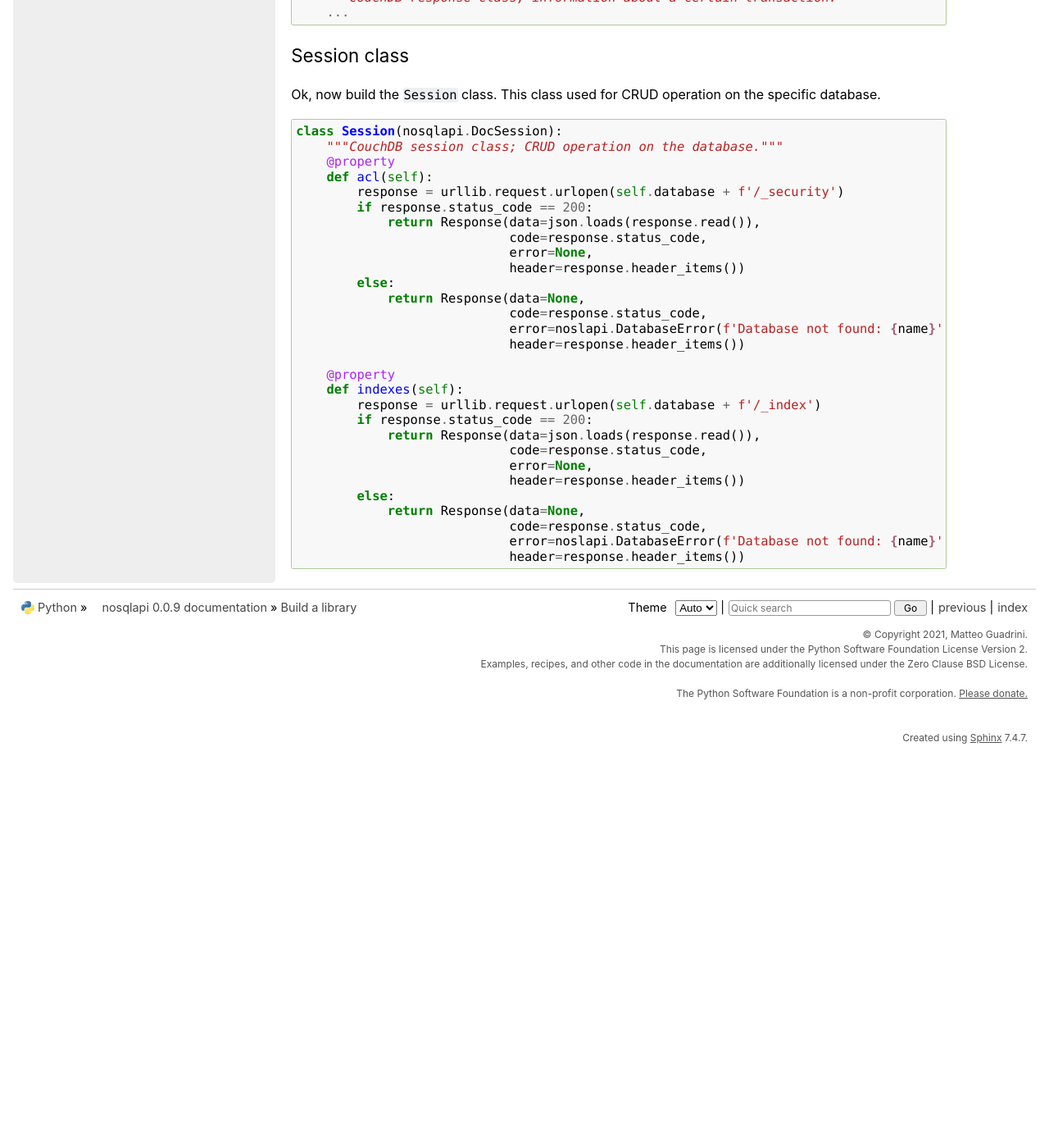
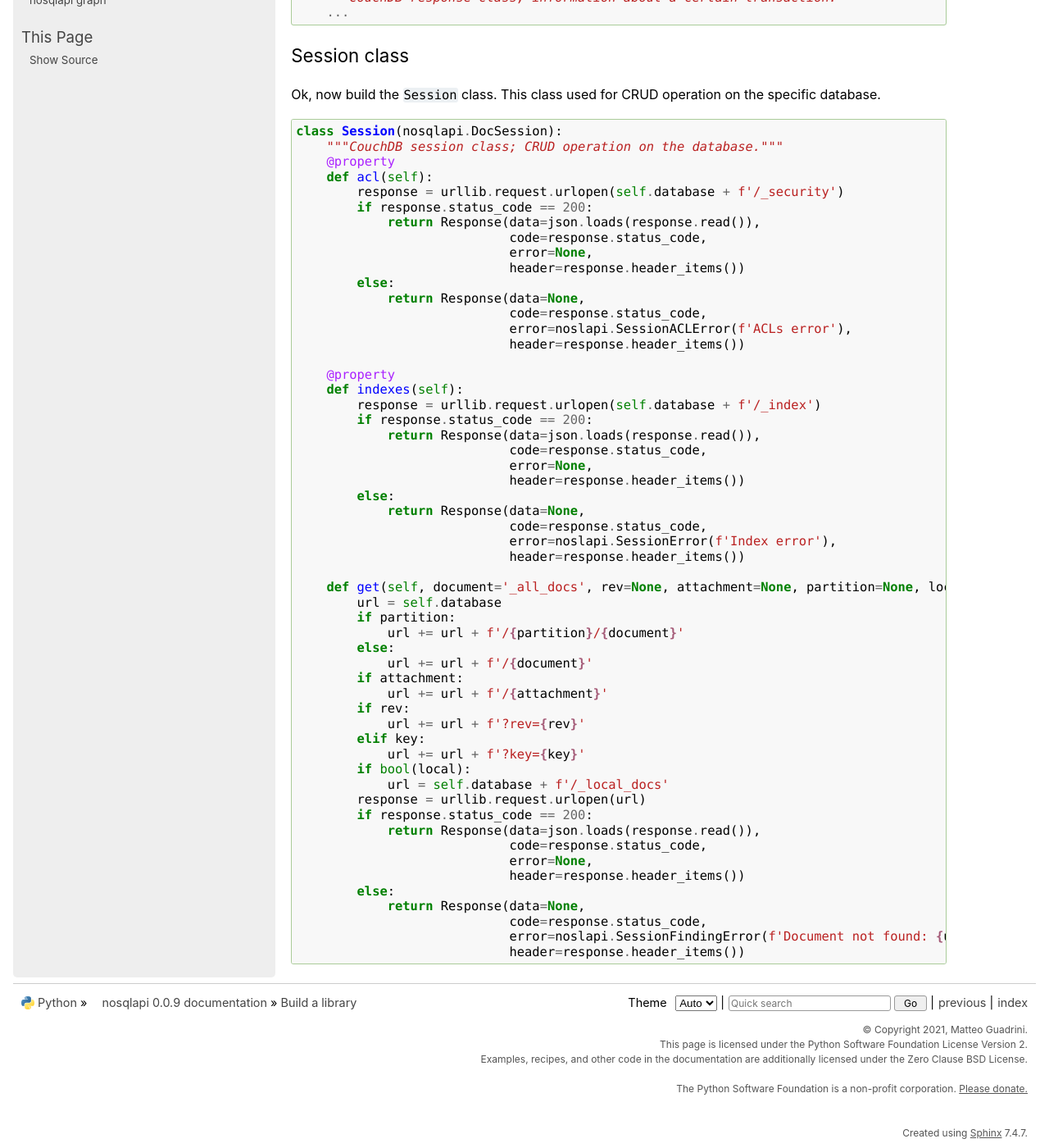
Before and after one commit to MatteoGuadrini/nosqlapi, a Sphinx documentation site: the page built from docs/source/build.rst, in a window 1280 px wide and 1400 px high, scrolled down 2993 px. Shown: the whole window at 82% size. Built offline with Sphinx 7.4.7, drawn with Linux system fonts in a browser that asks for light colours; before the commit the page ends 3911 px from its top, so only the background shows below that.

Commit message:
Add get method on Session class

```diff
--- a/docs/source/build.rst
+++ b/docs/source/build.rst
@@ -176,7 +176,7 @@
             else:
                 return Response(data=None,
                                 code=response.status_code,
-                                error=noslapi.DatabaseError(f'Database not found: {name}'),
+                                error=noslapi.SessionACLError(f'ACLs error'),
                                 header=response.header_items())
 
         @property
@@ -190,5 +190,31 @@
             else:
                 return Response(data=None,
                                 code=response.status_code,
-                                error=noslapi.DatabaseError(f'Database not found: {name}'),
+                                error=noslapi.SessionError(f'Index error'),
                                 header=response.header_items())
+
+        def get(self, document='_all_docs', rev=None, attachment=None, partition=None, local=False, key=None):
+            url = self.database
+            if partition:
+                url += url + f'/{partition}/{document}'
+            else:
+                url += url + f'/{document}'
+            if attachment:
+                url += url + f'/{attachment}'
+            if rev:
+                url += url + f'?rev={rev}'
+            elif key:
+                url += url + f'?key={key}'
+            if bool(local):
+                url = self.database + f'/_local_docs'
+            response = urllib.request.urlopen(url)
+            if response.status_code == 200:
+                return Response(data=json.loads(response.read()),
+                                code=response.status_code,
+                                error=None,
+                                header=response.header_items())
+            else:
+                return Response(data=None,
+                                code=response.status_code,
+                                error=noslapi.SessionFindingError(f'Document not found: {url}'),
+                                header=response.header_items())
```
